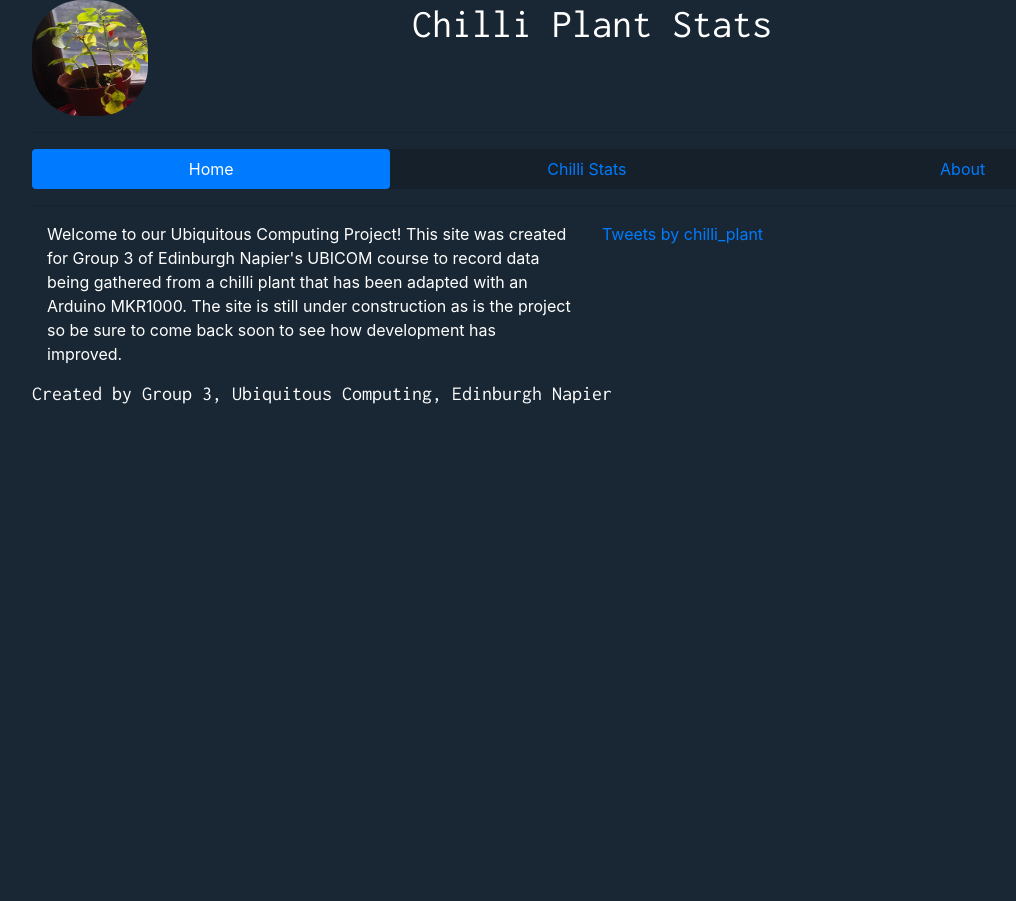
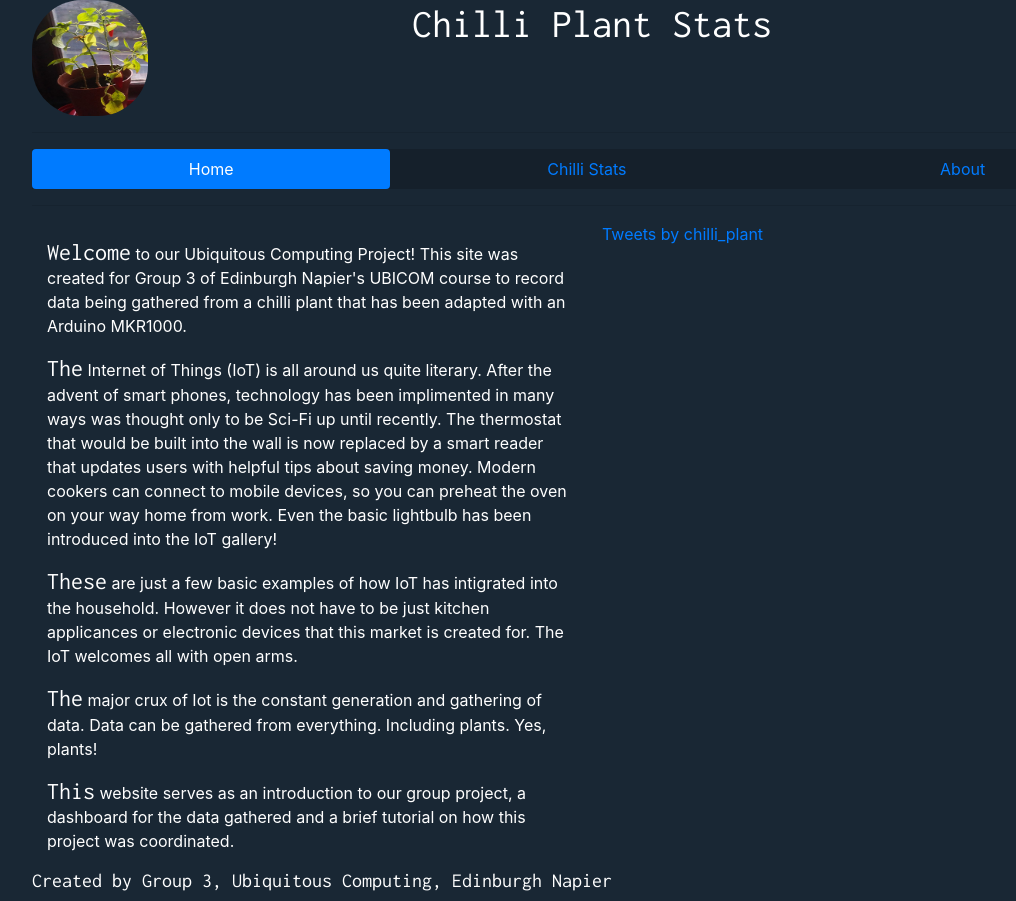
Before and after one commit to Skateallday/chilliplantarduino, a Flask app: page / in a window 1280 px wide. Shown: the whole page, without its empty margins (53-1069 px from the left). Before the commit the page ends 404 px from the top, so only its background shows below. Run offline with Flask 2, Linux system fonts and the light colour scheme; some libraries are stand-ins or nearby versions.

Commit message:
Site Finished

```diff
--- a/static/styles.css
+++ b/static/styles.css
@@ -11,13 +11,18 @@
     width:33%;
     height:auto;
 }
-
+.inline{
+    display: inline;
+}
 
 body{
     background:#192734;
     color:#fff;
 }
-
+.setup{
+    width:100%;
+    height:auto;
+}
 h1, h2, h3, h4, h5{
     font-family: 'Inconsolata', monospace;
 }
--- a/templates/index.html
+++ b/templates/index.html
@@ -6,11 +6,25 @@
 <div class="container">
     <div class="row">
         <div class="col-sm-6">
-        <p>Welcome to our Ubiquitous Computing Project! This site was created for Group 3 of Edinburgh Napier's UBICOM course to record data being gathered from a chilli plant that has been adapted with an Arduino MKR1000. The site is still under construction as is the project so be sure to come back soon to see how development has improved.</p>
+        <p><h4 class="inline">Welcome</h4> to our Ubiquitous Computing Project! This site was created for Group 3 of Edinburgh Napier's UBICOM course to record data being gathered from a chilli plant that has been adapted with an Arduino MKR1000.
+        </p>
+        <p>
+            <h4 class="inline">The</h4> Internet of Things (IoT) is all around us quite literary. After the advent of smart phones, technology has been implimented in many ways was thought only to be Sci-Fi up until recently.
+            The thermostat that would be built into the wall is now replaced by a smart reader that updates users with helpful tips about saving money. Modern cookers can connect to mobile devices, so you can preheat the oven on your way home from work.
+            Even the basic lightbulb has been introduced into the IoT gallery!
+        </p>
+        <p>
+            <h4 class="inline">These</h4> are just a few basic examples of how IoT has intigrated into the household. However it does not have to be just kitchen applicances or electronic devices that this market is created for. The IoT welcomes all with open arms.
+        </p>
+        <p>
+            <h4 class="inline">The</h4> major crux of Iot is the constant generation and gathering of data. Data can be gathered from everything. Including plants. Yes, plants!
+        </p>
+        <p>
+            <h4 class="inline">This</h4> website serves as an introduction to our group project, a dashboard for the data gathered and a brief tutorial on how this project was coordinated.
+        </p>
    </div>
    <div class="col-sm-6">
-            <a class="twitter-timeline" href="https://twitter.com/chilli_plant?ref_src=twsrc%5Etfw">Tweets by chilli_plant</a> <script async src="https://platform.twitter.com/widgets.js" charset="utf-8"></script>
-
+        <a class="twitter-timeline" data-height="800" data-theme="dark" href="https://twitter.com/chilli_plant?ref_src=twsrc%5Etfw">Tweets by chilli_plant</a> <script async src="https://platform.twitter.com/widgets.js" charset="utf-8"></script>
     </div>
 </div>
 {% endblock %}
--- a/templates/plant1.html
+++ b/templates/plant1.html
@@ -6,7 +6,7 @@
 <div class="container">
     <div class="row">
             <div class="col-sm-6">
-                <iframe width="450" height="260" style="border: 1px solid #cccccc;" src="https://thingspeak.com/channels/924058/charts/1?bgcolor=%23ffffff&color=%23d62020&dynamic=true&results=50&type=line&update=15"></iframe>
+                <iframe  style="border: 1px solid #cccccc; width:100%; height:260px; " src="https://thingspeak.com/channels/924058/charts/1?bgcolor=%23ffffff&color=%23d62020&dynamic=true&results=50&type=line&update=15"></iframe>
             </div>
             <div class="col-sm-6">
                 <h3>Moisture</h3>
@@ -15,7 +15,7 @@
     </div>
     <div class="row">
             <div class="col-sm-6">
-                <iframe width="450" height="260" style="border: 1px solid #cccccc;" src="https://thingspeak.com/channels/924058/charts/2?bgcolor=%23ffffff&color=%23d62020&dynamic=true&results=50&type=line&update=15"></iframe>
+                <iframe style="border: 1px solid #cccccc; width:100%; height:260px; " src="https://thingspeak.com/channels/924058/charts/2?bgcolor=%23ffffff&color=%23d62020&dynamic=true&results=50&type=line&update=15"></iframe>
             </div>
             <div class="col-sm-6">
                 <h3>Temperature</h3>
@@ -24,7 +24,7 @@
     </div>
     <div class="row">
             <div class="col-sm-6">
-                <iframe width="450" height="260" style="border: 1px solid #cccccc;" src="https://thingspeak.com/channels/924058/charts/3?bgcolor=%23ffffff&color=%23d62020&dynamic=true&results=50&type=line&update=15"></iframe>
+                <iframe style="border: 1px solid #cccccc; width:100%; height:260px; " src="https://thingspeak.com/channels/924058/charts/3?bgcolor=%23ffffff&color=%23d62020&dynamic=true&results=50&type=line&update=15"></iframe>
             </div>
             <div class="col-sm-6">
                 <h3>Humidity</h3>
```
Also changed, not shown: templates/about.html (+25 -2 lines), static/images/setup.png (added).
